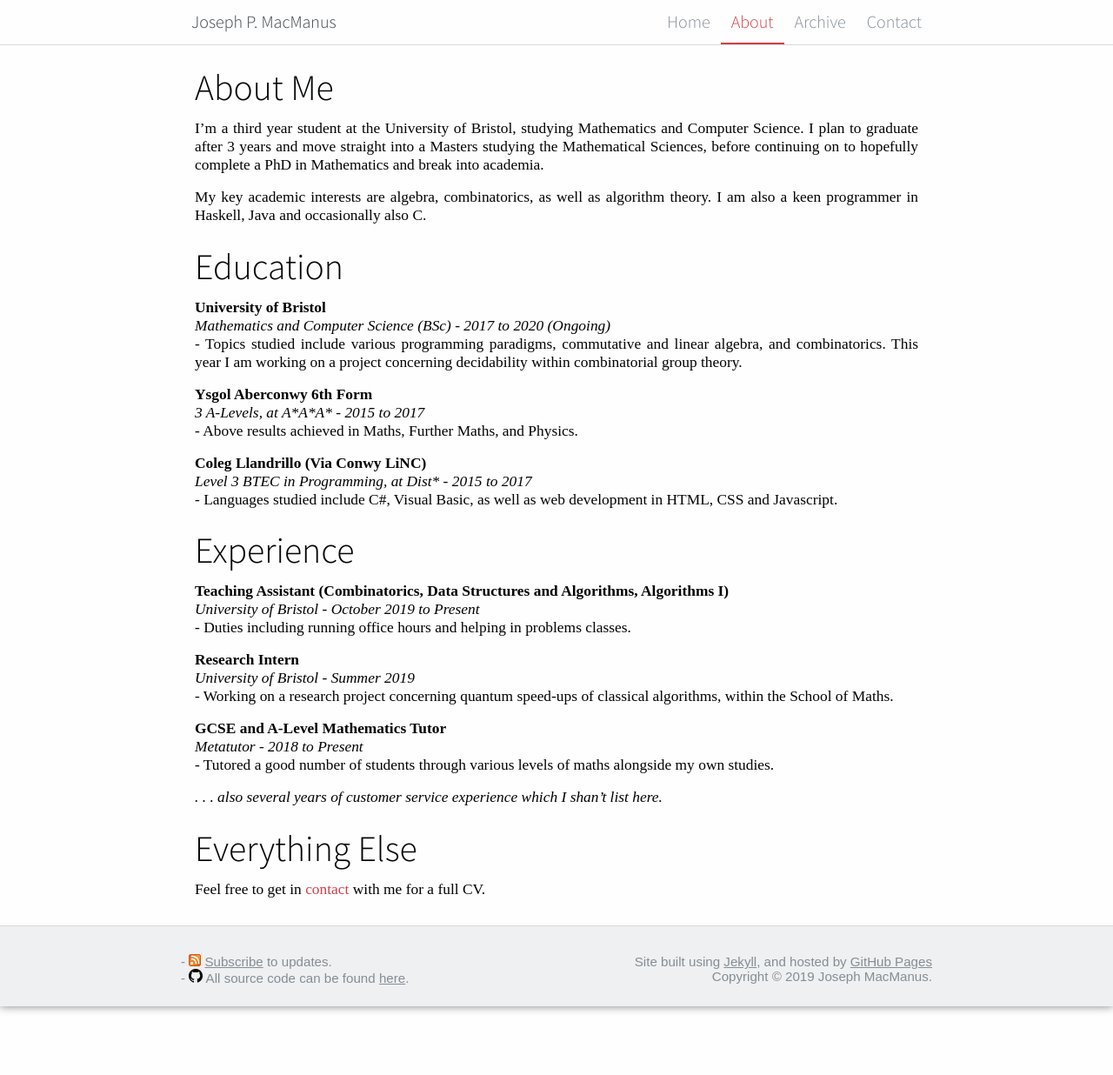
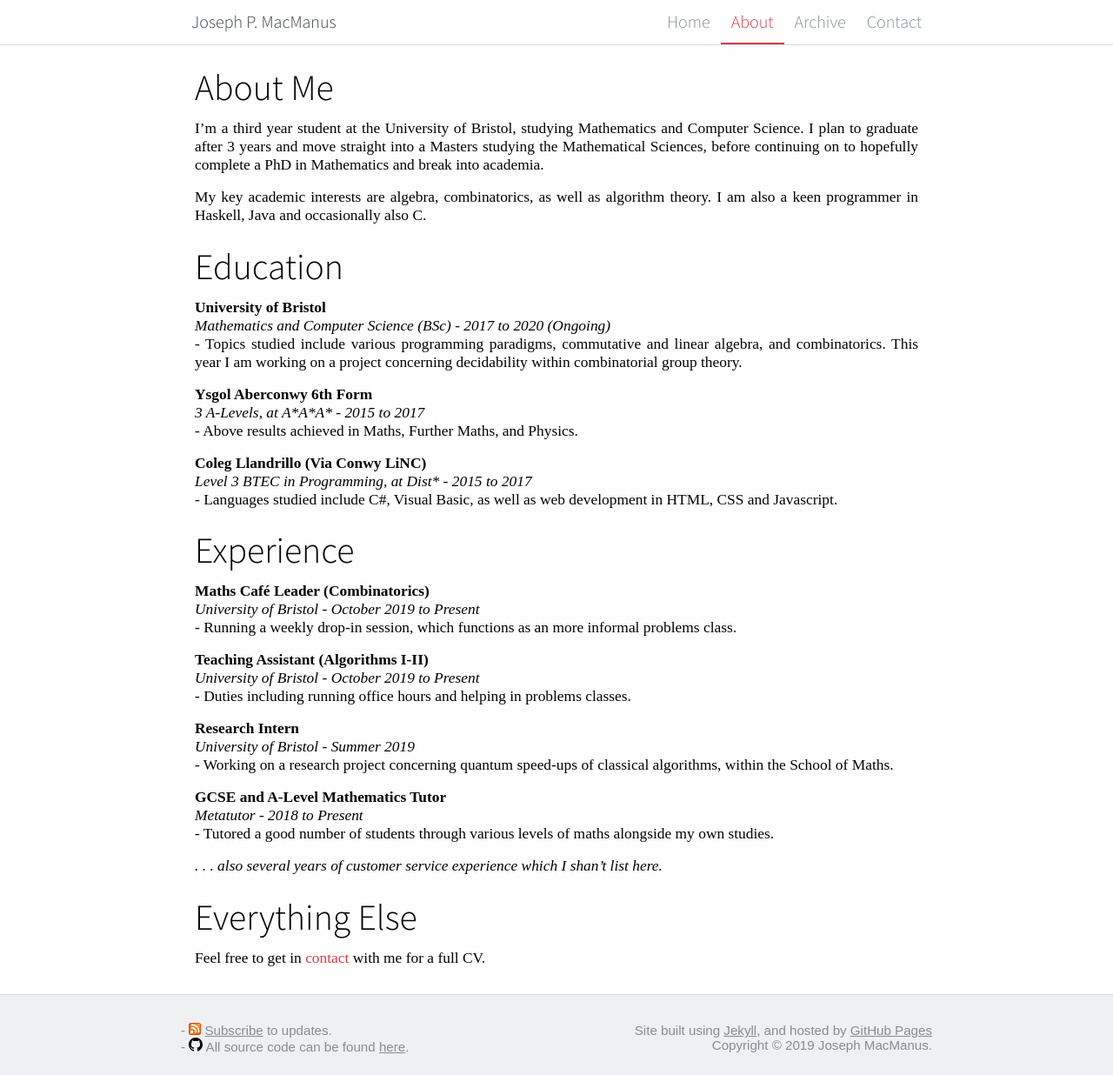
Before and after one commit to tiepdotme/jpmacmanus.me, a Jekyll site: the page built from about.md, in a window 1280 px wide. Shown: the whole page at 87% size. Built offline with Jekyll 4.4.1, drawn with Linux system fonts in a browser that asks for light colours; formulas are drawn with MathJax 3.

Commit message:
Slight change to about page

```diff
--- a/about.md
+++ b/about.md
@@ -26,7 +26,11 @@ My key academic interests are algebra, combinatorics, as well as algorithm theor
 
 # Experience
 
-**Teaching Assistant (Combinatorics, Data Structures and Algorithms, Algorithms I)**
+**Maths Café Leader (Combinatorics)**
+*University of Bristol - October 2019 to Present*
+\- Running a weekly drop-in session, which functions as an more informal problems class.
+
+**Teaching Assistant (Algorithms I-II)**
 *University of Bristol - October 2019 to Present*
 \- Duties including running office hours and helping in problems classes.
 
```
